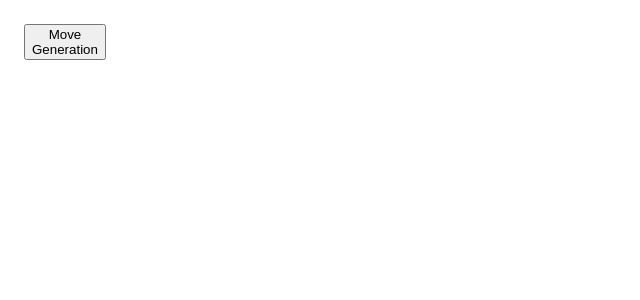
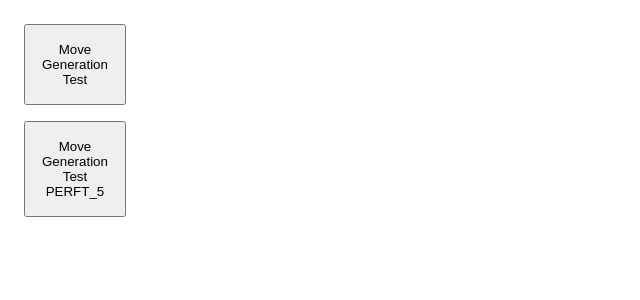
Before and after one commit to garjust/chessv2, a React (Create React App) app: page / in a window 1280 px wide. Shown: the top 300 px of the page, without its empty margins (0-640 px from the left). Built offline with nearby package versions, Linux system fonts and the light colour scheme.

Commit message:
add a real moveset test that fails

```diff
--- a/src/chess/lib/move-test.ts
+++ b/src/chess/lib/move-test.ts
@@ -1,17 +1,30 @@
 import { Position } from '../types';
 import { flattenMoves } from '../utils';
+import { STARTING_POSITION_FEN } from './fen';
 import { applyMove } from './move-execution';
 import { computeMovementData } from './move-generation';
 
-const CORRECT_COUNTS_BY_DEPTH_FROM_START = [
-  20, 400, 8902, 197281, 4865609, 119060324,
-];
+export type MoveTest = {
+  fen: string;
+  counts: number[];
+};
+
+export const PERFT_POSITION_5: MoveTest = {
+  fen: 'rnbq1k1r/pp1Pbppp/2p5/8/2B5/8/PPP1NnPP/RNBQK2R w KQ - 1 8 ',
+  counts: [44, 1486, 62379, 2103487, 89941194],
+};
+
+export const STARTING_POSITION: MoveTest = {
+  fen: STARTING_POSITION_FEN,
+  counts: [20, 400, 8902, 197281, 4865609, 119060324],
+};
 
 export const isCountCorrectForDepthFromStart = (
   depth: number,
-  count: number
+  count: number,
+  test: MoveTest
 ) => {
-  return CORRECT_COUNTS_BY_DEPTH_FROM_START[depth - 1] === count;
+  return test.counts[depth - 1] === count;
 };
 
 export const countMoves = (position: Position, depth: number): number => {
--- a/src/chess/ui/Debug.tsx
+++ b/src/chess/ui/Debug.tsx
@@ -1,7 +1,13 @@
 import React, { CSSProperties, useEffect, useState } from 'react';
-import { Observable, Subject } from 'rxjs';
-import { parseFEN, STARTING_POSITION_FEN } from '../lib/fen';
-import { countMoves, isCountCorrectForDepthFromStart } from '../lib/move-test';
+import { Subject } from 'rxjs';
+import { parseFEN } from '../lib/fen';
+import {
+  countMoves,
+  isCountCorrectForDepthFromStart,
+  MoveTest,
+  PERFT_POSITION_5,
+  STARTING_POSITION,
+} from '../lib/move-test';
 import './Debug.css';
 
 const BUTTON_CSS: CSSProperties = {
@@ -9,14 +15,18 @@ const BUTTON_CSS: CSSProperties = {
   cursor: 'pointer',
 };
 
-function runMoveGenerationTest(logger: Subject<string>, toDepth = 4) {
-  const position = parseFEN(STARTING_POSITION_FEN);
+function runMoveGenerationTest(
+  logger: Subject<string>,
+  test: MoveTest,
+  toDepth = 4
+) {
+  const position = parseFEN(test.fen);
 
   for (let i = 1; i <= toDepth; i++) {
     const start = Date.now();
     const count = countMoves(position, i);
     const timing = Date.now() - start;
-    const passed = isCountCorrectForDepthFromStart(i, count);
+    const passed = isCountCorrectForDepthFromStart(i, count, test);
     logger.next(
       `depth=${i}; count=${count}; timing=${timing}ms; passed=${
         passed ? 'yes' : 'no'
@@ -42,9 +52,26 @@ const Debug = () => {
 
   return (
     <div className="debug">
-      <div style={{ gridArea: 'buttons' }}>
-        <button onClick={() => runMoveGenerationTest(logger)}>
-          Move Generation
+      <div
+        style={{
+          gridArea: 'buttons',
+          display: 'grid',
+          gap: 16,
+          gridTemplateColumns: 'auto',
+        }}
+      >
+        <button
+          style={BUTTON_CSS}
+          onClick={() => runMoveGenerationTest(logger, STARTING_POSITION)}
+        >
+          Move Generation Test
+        </button>
+
+        <button
+          style={BUTTON_CSS}
+          onClick={() => runMoveGenerationTest(logger, PERFT_POSITION_5, 3)}
+        >
+          Move Generation Test PERFT_5
         </button>
       </div>
       <pre style={{ gridArea: 'log' }}>
```
